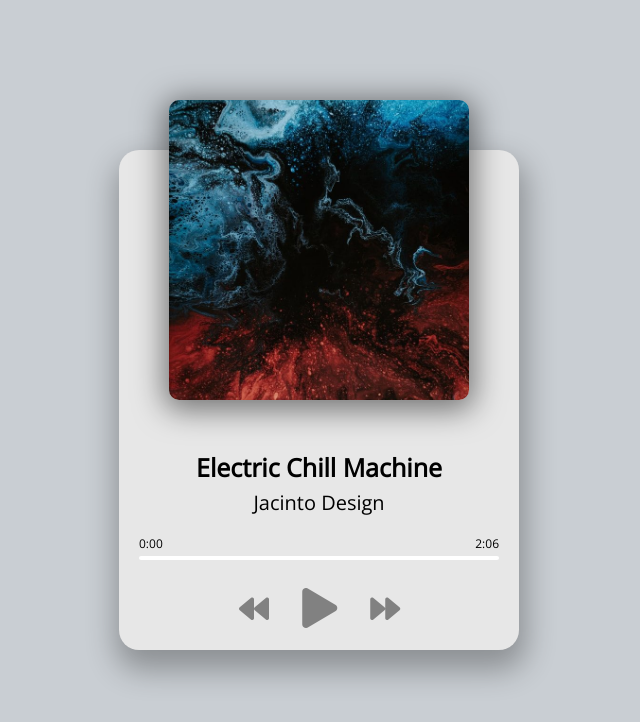
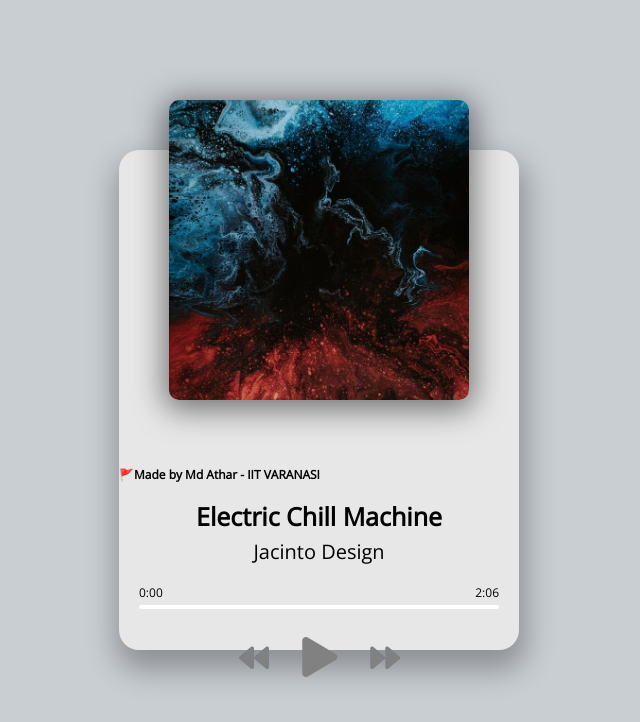
Before and after one commit to mdathar4403/Music-Player, a plain HTML site: page index.html in a window 1280 px wide. Shown: the whole page, without its empty margins (321-961 px from the left). Drawn offline with nearby package versions, Linux system fonts and the light colour scheme.

Commit message:
added changes

```diff
--- a/index.html
+++ b/index.html
@@ -17,6 +17,7 @@
       <div class="img-container">
         <img src="img/song-1.jpg" alt="Art" />
       </div>
+      <h4 class="developer">🚩Made by Md Athar - IIT VARANASI</h4>
       <h2 id="title">Electric Chill Machine</h2>
       <h3 id="artist">Jacinto</h3>
       <audio src="music/song-1.mp3"></audio>
```
